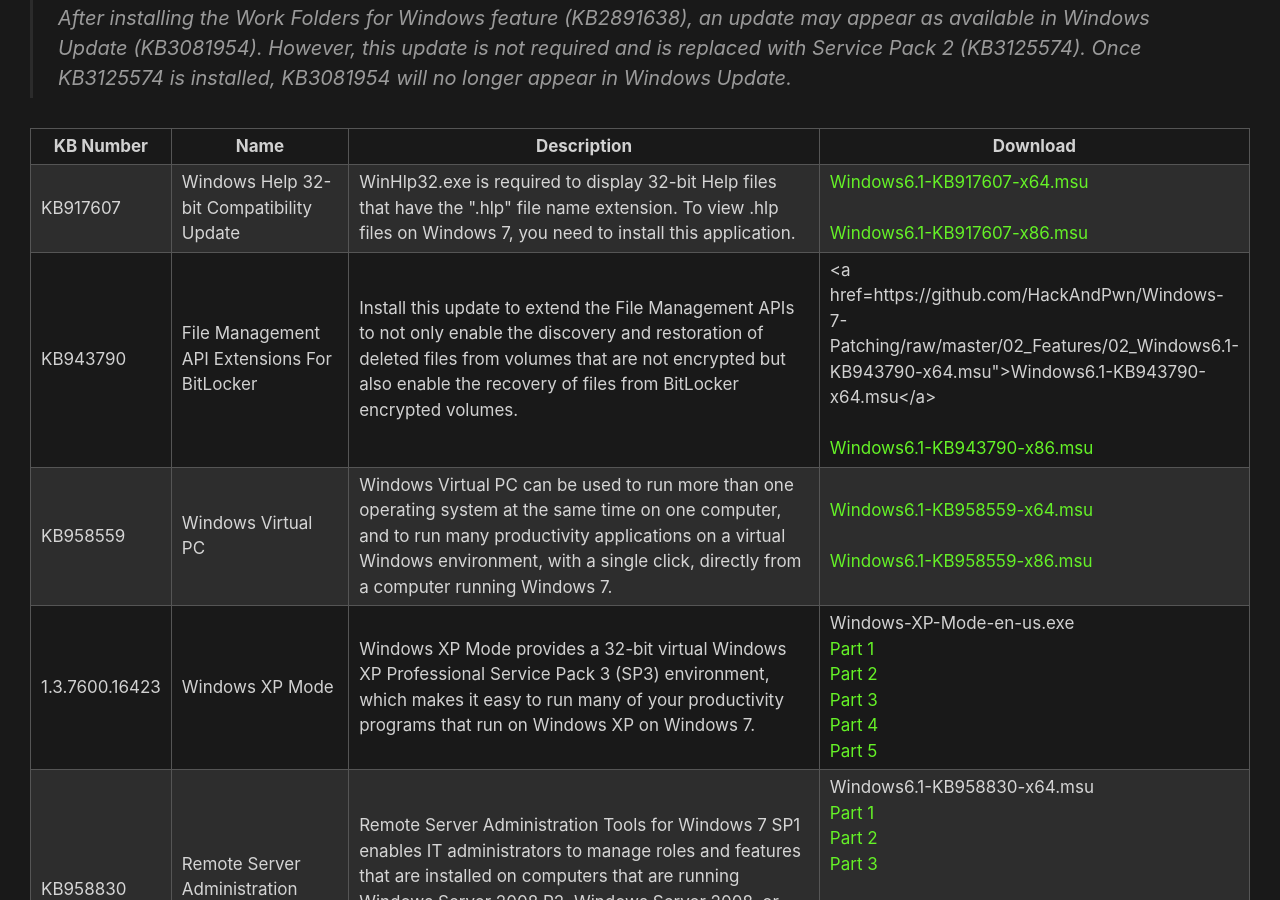
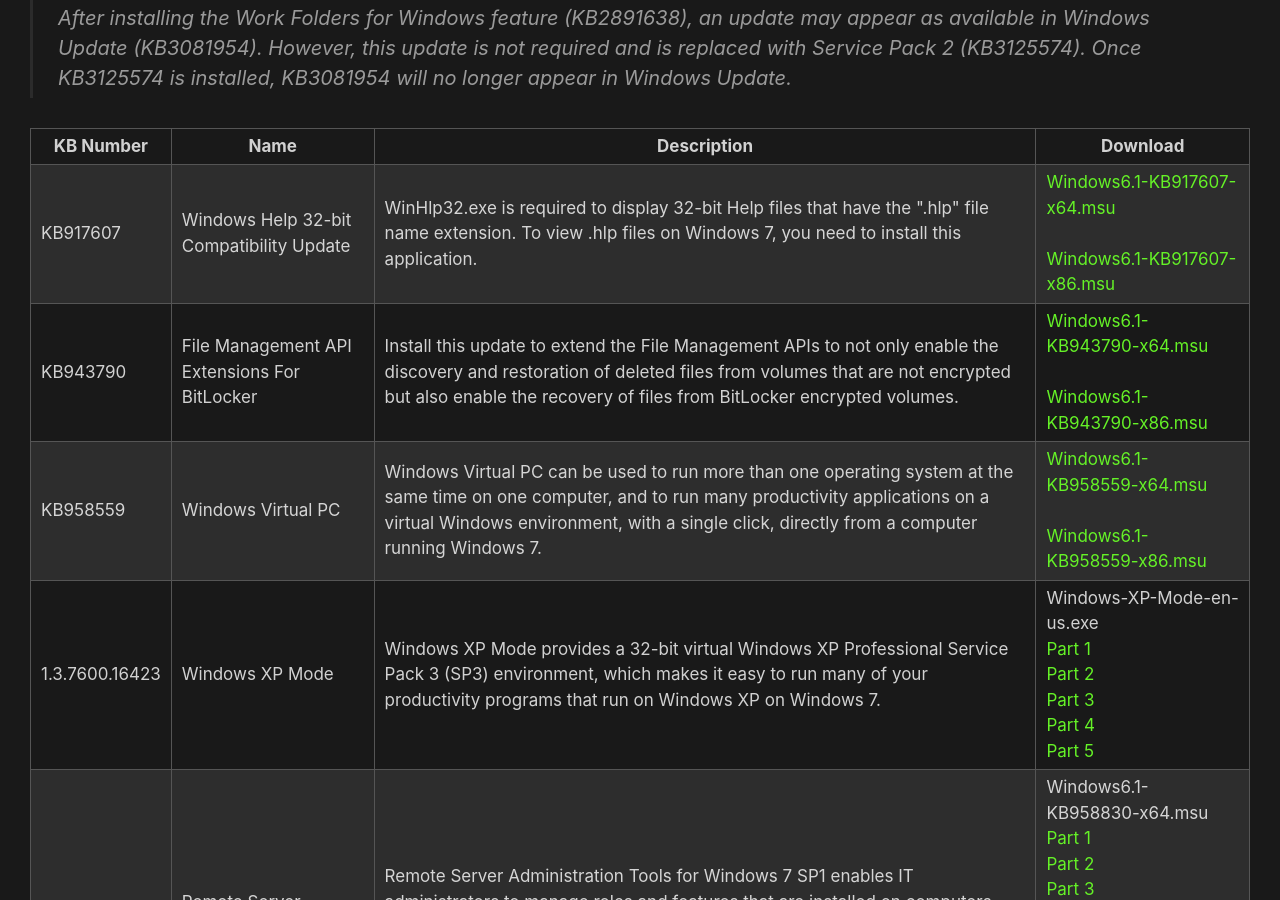
Before and after one commit to HackAndPwn/HackAndPwn.github.io, a Jekyll site: the page built from _posts/2020-05-23-windows-7-esu-patching.md, in a window 1280 px wide and 900 px high, scrolled down 1141 px. Built offline with Jekyll 4.4.1, drawn with Linux system fonts in a browser that asks for light colours.

Commit message:
Update 2020-05-23-windows-7-esu-patching.md
fixing missing quote

```diff
--- a/_posts/2020-05-23-windows-7-esu-patching.md
+++ b/_posts/2020-05-23-windows-7-esu-patching.md
@@ -29,7 +29,7 @@
 <table><colgroup><col width="8%" /><col width="17%" /><col width="57%" /><col width="18%" /></colgroup>
 <thead><tr><th style="text-align:center">KB Number</th><th style="text-align:center">Name</th><th style="text-align:center">Description</th><th style="text-align:center">Download</th></tr></thead><tbody>
 <tr><td>KB917607</td><td>Windows Help 32-bit Compatibility Update</td><td>WinHlp32.exe is required to display 32-bit Help files that have the ".hlp" file name extension. To view .hlp files on Windows 7, you need to install this application.</td><td><a href="https://github.com/HackAndPwn/Windows-7-Patching/raw/master/02_Features/01_Windows6.1-KB917607-x64.msu">Windows6.1-KB917607-x64.msu</a><br>&nbsp;<br><a href="https://github.com/HackAndPwn/Windows-7-Patching/raw/master/02_Features/01_Windows6.1-KB917607-x86.msu">Windows6.1-KB917607-x86.msu</a></td></tr>
-<tr><td>KB943790</td><td>File Management API Extensions For BitLocker</td><td>Install this update to extend the File Management APIs to not only enable the discovery and restoration of deleted files from volumes that are not encrypted but also enable the recovery of files from BitLocker encrypted volumes.</td><td><a href=https://github.com/HackAndPwn/Windows-7-Patching/raw/master/02_Features/02_Windows6.1-KB943790-x64.msu">Windows6.1-KB943790-x64.msu</a><br>&nbsp;<br><a href="https://github.com/HackAndPwn/Windows-7-Patching/raw/master/02_Features/02_Windows6.1-KB943790-x86.msu">Windows6.1-KB943790-x86.msu</a></td></tr>
+<tr><td>KB943790</td><td>File Management API Extensions For BitLocker</td><td>Install this update to extend the File Management APIs to not only enable the discovery and restoration of deleted files from volumes that are not encrypted but also enable the recovery of files from BitLocker encrypted volumes.</td><td><a href="https://github.com/HackAndPwn/Windows-7-Patching/raw/master/02_Features/02_Windows6.1-KB943790-x64.msu">Windows6.1-KB943790-x64.msu</a><br>&nbsp;<br><a href="https://github.com/HackAndPwn/Windows-7-Patching/raw/master/02_Features/02_Windows6.1-KB943790-x86.msu">Windows6.1-KB943790-x86.msu</a></td></tr>
 <tr><td>KB958559</td><td>Windows Virtual PC</td><td>Windows Virtual PC can be used to run more than one operating system at the same time on one computer, and to run many productivity applications on a virtual Windows environment, with a single click, directly from a computer running Windows 7.</td><td><a href="https://github.com/HackAndPwn/Windows-7-Patching/raw/master/02_Features/03_Windows6.1-KB958559-x64.msu">Windows6.1-KB958559-x64.msu</a><br>&nbsp;<br><a href="https://github.com/HackAndPwn/Windows-7-Patching/raw/master/02_Features/03_Windows6.1-KB958559-x86.msu">Windows6.1-KB958559-x86.msu</a></td></tr>
 <tr><td>1.3.7600.16423</td><td>Windows XP Mode</td><td>Windows XP Mode provides a 32-bit virtual Windows XP Professional Service Pack 3 (SP3) environment, which makes it easy to run many of your productivity programs that run on Windows XP on Windows 7.</td><td>Windows-XP-Mode-en-us.exe<br><a href="https://github.com/HackAndPwn/Windows-7-Patching/raw/master/02_Features/04_WindowsXPMode_en-us.zip.001">Part 1</a><br><a href="https://github.com/HackAndPwn/Windows-7-Patching/raw/master/02_Features/04_WindowsXPMode_en-us.zip.002">Part 2</a><br><a href="https://github.com/HackAndPwn/Windows-7-Patching/raw/master/02_Features/04_WindowsXPMode_en-us.zip.003">Part 3</a><br><a href="https://github.com/HackAndPwn/Windows-7-Patching/raw/master/02_Features/04_WindowsXPMode_en-us.zip.004">Part 4</a><br><a href="https://github.com/HackAndPwn/Windows-7-Patching/raw/master/02_Features/04_WindowsXPMode_en-us.zip.005">Part 5</a></td></tr>
 <tr><td>KB958830</td><td>Remote Server Administration Tools</td><td>Remote Server Administration Tools for Windows 7 SP1 enables IT administrators to manage roles and features that are installed on computers that are running Windows Server 2008 R2, Windows Server 2008, or Windows Server 2003, from a remote computer that is running Windows 7 SP1.</td><td>Windows6.1-KB958830-x64.msu<br><a href="https://github.com/HackAndPwn/Windows-7-Patching/raw/master/02_Features/05_Windows6.1-KB958830-x64.zip.001">Part 1</a><br><a href="https://github.com/HackAndPwn/Windows-7-Patching/raw/master/02_Features/05_Windows6.1-KB958830-x64.zip.002">Part 2</a><br><a href="https://github.com/HackAndPwn/Windows-7-Patching/raw/master/02_Features/05_Windows6.1-KB958830-x64.zip.003">Part 3</a><br>&nbsp;<br>Windows6.1-KB958830-x86.msu<br><a href="https://github.com/HackAndPwn/Windows-7-Patching/raw/master/02_Features/05_Windows6.1-KB958830-x86.zip.001">Part 1</a><br><a href="https://github.com/HackAndPwn/Windows-7-Patching/raw/master/02_Features/05_Windows6.1-KB958830-x86.zip.002">Part 2</a><br><a href="https://github.com/HackAndPwn/Windows-7-Patching/raw/master/02_Features/05_Windows6.1-KB958830-x86.zip.003">Part 3</a></td></tr>
```
